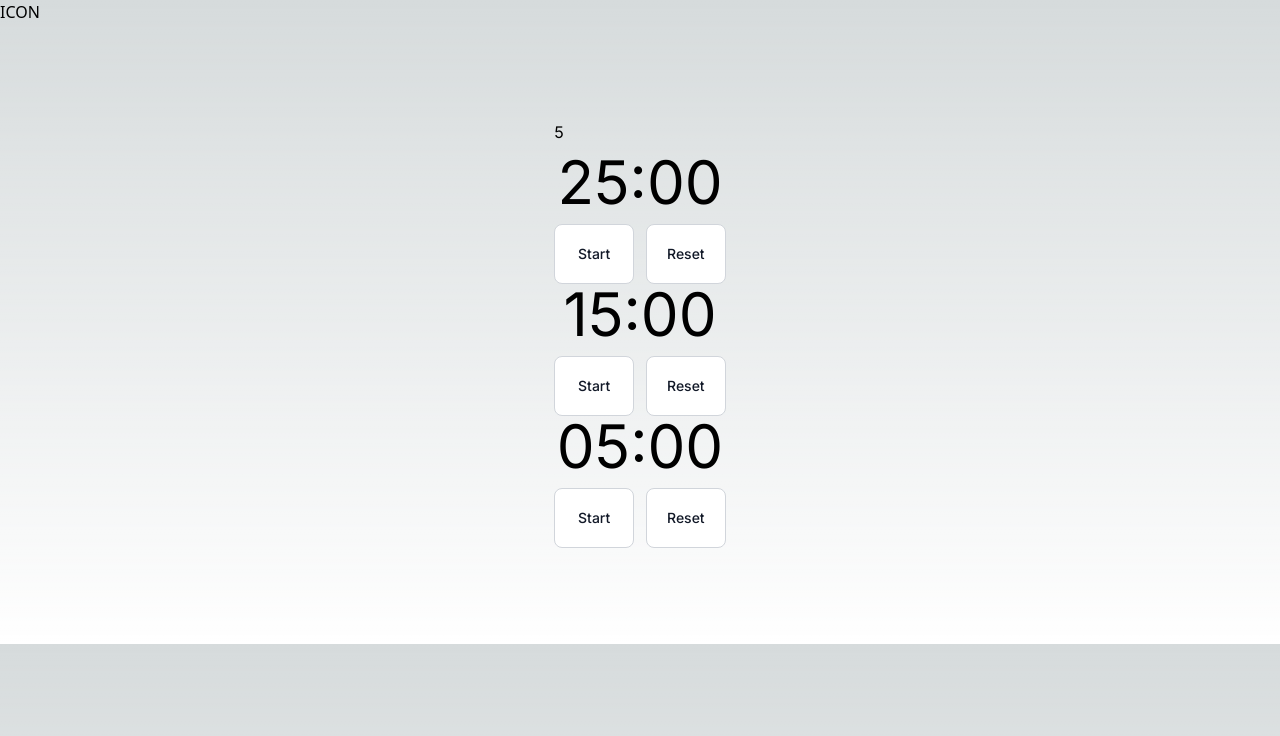
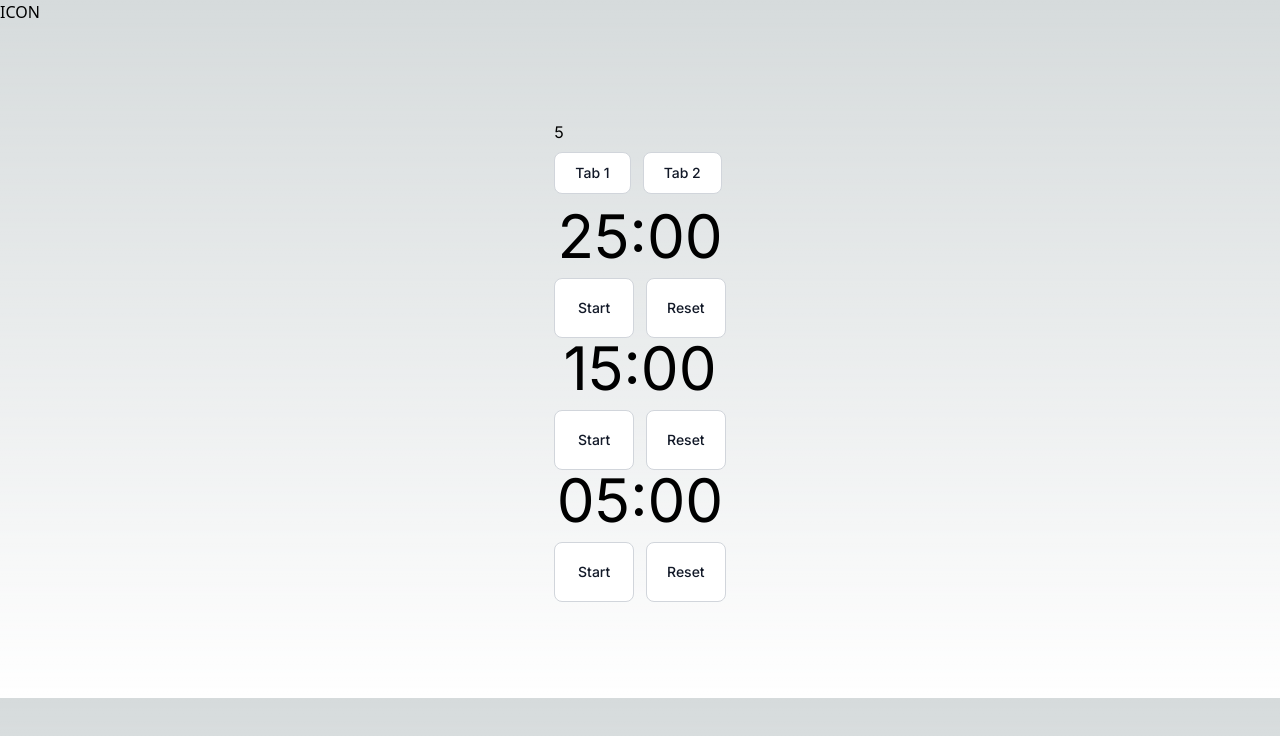
Before and after one commit to Devon-McGrath-github/dorodoro, a Next.js app: page / in a window 1280 px wide. Shown: the top 736 px of the page. Built offline with nearby package versions, Linux system fonts and the light colour scheme.

Commit message:
Add tabs

```diff
--- /dev/null
+++ b/components/Tabs/Tabs.tsx
@@ -0,0 +1,53 @@
+import { WithRouterProps } from 'next/dist/client/with-router';
+import Link from 'next/link';
+import { withRouter, NextRouter } from 'next/router';
+
+interface withRouterProps {
+  router: NextRouter;
+}
+
+const Tabs = ({ router }: WithRouterProps) => {
+  const {
+    query: { tab },
+  } = router;
+
+  // split Links into "Tab" components, pass durations?
+  const isTabOne = tab === '1' || tab === null;
+  const isTabTwo = tab === '2';
+
+  return (
+    <>
+      <div className="mb-3 flex gap-3">
+        <Link
+          selected={isTabOne}
+          className="text-gray-900 bg-white border border-gray-300 focus:outline-none hover:bg-gray-100 focus:ring-gray-200 font-medium rounded-lg text-sm px-5 py-2.5 dark:bg-gray-800 dark:text-white dark:border-gray-600 dark:hover:bg-gray-700 dark:hover:border-gray-600 dark:focus:ring-gray-700"
+          href={{ pathname: '/', query: { tab: '1' } }}
+        >
+          Tab 1
+        </Link>
+
+        <Link
+          selected={isTabTwo}
+          className="text-gray-900 bg-white border border-gray-300 focus:outline-none hover:bg-gray-100 focus:ring-gray-200 font-medium rounded-lg text-sm px-5 py-2.5 dark:bg-gray-800 dark:text-white dark:border-gray-600 dark:hover:bg-gray-700 dark:hover:border-gray-600 dark:focus:ring-gray-700"
+          href={{ pathname: '/', query: { tab: '2' } }}
+        >
+          Tab 2
+        </Link>
+
+        {/* <Link
+          className="text-gray-900 bg-white border border-gray-300 focus:outline-none hover:bg-gray-100 focus:ring-gray-200 font-medium rounded-lg text-sm px-5 py-2.5 dark:bg-gray-800 dark:text-white dark:border-gray-600 dark:hover:bg-gray-700 dark:hover:border-gray-600 dark:focus:ring-gray-700"
+          href={{ pathname: '/', query: { tab: '3' } }}
+        >
+          Tab 3
+        </Link> */}
+      </div>
+
+      <div>
+        {isTabOne && <>This is tab one content</>}
+        {isTabTwo && <>This is tab two content</>}
+      </div>
+    </>
+  );
+};
+
+export default withRouter(Tabs);
--- a/pages/index.tsx
+++ b/pages/index.tsx
@@ -1,4 +1,5 @@
 import NavBar from '@/components/NavBar/NavBar';
+import Tabs from '@/components/Tabs/Tabs';
 import Timer from '@/components/Timer';
 import Layout from '@/layouts';
 import { Inter } from 'next/font/google';
@@ -32,6 +33,8 @@ export default function Home() {
             <meta property="og:title" content="My page title" key="title" />
           </Head>
 
+          <Tabs />
+
           <Timer duration={1500} />
           <Timer duration={900} />
           <Timer duration={300} />
```
